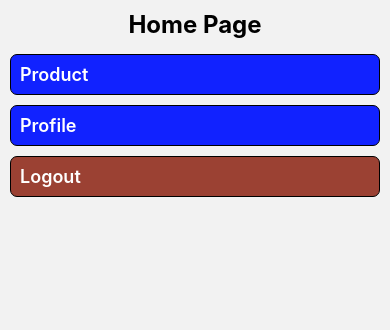
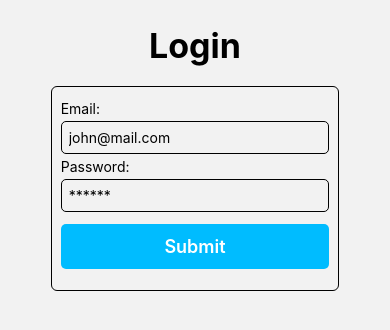
Before and after one commit to MatsRahmat/uas_mobile_react-native, a React Native app: screen /login in a window 390 px wide. Shown: the top 330 px of the page. Built offline with nearby package versions, Linux system fonts and the light colour scheme.

Commit message:
feat: membuat halaman user list dan product list

```diff
--- a/App.tsx
+++ b/App.tsx
@@ -4,53 +4,121 @@ import { StyleSheet, Text, View } from 'react-native';
 import { NavigationContainer } from '@react-navigation/native';
 import LoginScreen from './pages/Login';
 import HomeScreen from './pages/Home';
-import React, { createContext, useState } from 'react';
+import React, { createContext, useReducer, useState } from 'react';
+import { AuthContext } from './context/AuthContext';
 
 const Stack = createNativeStackNavigator();
 
 interface UserInterface {
   email: string,
-  username: string
+  username: string,
+  age: number,
+  id: number
 }
 
-export type AuthContextType = {
-  user?: {
-    email?: string,
-    username?: string
-  }
-  token?: string,
-  isLogin?: boolean,
-  login: (token: string, user: UserInterface) => void,
-  logout: () => void
+export type ProductType = {
+  id: number,
+  name: string,
+  price: number,
+  desc?: string
+  image?: string,
 }
 
+export type InitState = {
+  loading: boolean,
+  isLogin: boolean,
+  token?: string | null,
+  user?: UserInterface | null,
+  users: UserInterface[],
+  product: ProductType[]
+}
 
-export const AuthContext = createContext<AuthContextType>({
-  isLogin: false,
-  login: () => { },
-  logout: () => { }
-});
+export type stateSetterType = {
+  login: (email: string, password: string) => void,
+  logout: () => void,
+  setProduct: (product: ProductType[]) => void,
+  setUser: (users: UserInterface[]) => void,
+}
 
 export default function App() {
 
-  const [isLogin, setIsLogin] = useState(true);
-  const [user, setUser] = useState<UserInterface>({ email: "", username: "" });
-  const [token, setToken] = useState<string | undefined>('');
+  const initState: InitState = {
+    loading: false,
+    isLogin: true, // bypass for development
+    token: "dadadasdas asdasdasdas asda sd",
+    user: null,
+    users: [],
+    product: []
+  }
+
+  const ACTION_TYPE = {
+    SET_LOADING: "state/loading",
+    LOGIN: "auth/login",
+    LOGOUT: "auth/logout",
+    RESTORE_TOKEN: "auth/restore-token",
+    SET_USERS: "users/set_users",
+    SET_PRODUCTS: "product/set_product"
+  }
+
+  const [state, dispatch] = useReducer((prevVal, action) => {
+    switch (action.type) {
+      case ACTION_TYPE.SET_LOADING:
+        return {
+          ...prevVal,
+          loading: action.payload
+        }
+      case ACTION_TYPE.LOGIN:
+        return {
+          ...prevVal,
+          loading: false,
+          isLogin: true,
+          token: action.payload.token,
+          user: action.payload.user,
+        }
+      case ACTION_TYPE.LOGOUT:
+        return {
+          ...prevVal,
+          loading: false,
+          isLogin: false,
+          token: null,
+          user: null
+        }
+      case ACTION_TYPE.RESTORE_TOKEN:
+        return {
+          ...prevVal,
+          token: action.payload
+        }
+      default:
+        return prevVal;
+    }
+  }, initState);
+
+  const stateSetter = React.useMemo(() => ({
+    login: (email: string, password: string) => {
+      RequestLoading();
+      // Ketika login ngapain
+      const user: UserInterface = { username: "jajang", email: email, age: 25, id: 2 }
+      dispatch({ type: ACTION_TYPE.LOGIN, payload: { token: "base64|asdausydausgdaygduyadvyastasgdabcahidnaoscuda", user, } })
+    },
+    logout: () => {
+      //* Clear semua data pada reducer
+      RequestLoading();
+      dispatch({ type: ACTION_TYPE.LOGOUT })
+    },
+    setProduct: (product: ProductType[]) => {
+      //TODO: Set product ketika sudah login atau mengakses halaman home
+    },
+    setUser: (users: UserInterface[]) => {
+      //TODO: set users ketika sudah login atau mengakses halaman home
+    },
+  }), [])
 
 
-  const handleLogin = async (token: string, user: UserInterface) => {
-    //* Logic Login
-    setUser(user);
-    setToken(token);
-    setIsLogin(true);
-  };
-  const handleLogout = async () => {
-    //* Logic Login
-    setIsLogin(false);
-  };
-
+  const RequestLoading = (value = true) => {
+    dispatch({ type: ACTION_TYPE.SET_LOADING, payload: value });
+  }
   return (
-    <AuthContext.Provider value={{ login: handleLogin, logout: handleLogout, isLogin, user, token }}>
+    <AuthContext.Provider value={{ state, setter: stateSetter }}>
       <NavigationContainer>
         <Stack.Navigator initialRouteName='home'>
           <Stack.Screen name='login' component={LoginScreen} options={{ headerShown: false }} />
@@ -60,12 +128,3 @@ export default function App() {
     </AuthContext.Provider>
   );
 }
-
-const styles = StyleSheet.create({
-  container: {
-    flex: 1,
-    backgroundColor: '#fff',
-    alignItems: 'center',
-    justifyContent: 'center',
-  },
-});
--- /dev/null
+++ b/components/ui/Icons.tsx
@@ -0,0 +1,6 @@
+import * as React from "react";
+import MaterialIcons from "@react-native-vector-icons/material-icons";
+
+export default function IconUI({name: }){
+  return <MaterialIcons name="" />
+}
--- /dev/null
+++ b/components/ui/LoadingComponent.tsx
@@ -0,0 +1,15 @@
+import { ActivityIndicator, View } from "react-native";
+import * as React from 'react';
+import { globalStyle } from "../../utils/styles";
+
+
+interface LoadingProps {
+  size?: number
+}
+export default function LoadingComponent({ size = 45 }: LoadingProps) {
+  return (
+    <View style={[globalStyle.container, globalStyle.center]}>
+      <ActivityIndicator size={size} />
+    </View>
+  )
+}
--- a/pages/Home.tsx
+++ b/pages/Home.tsx
@@ -1,54 +1,50 @@
 import { StyleSheet, Text, TouchableOpacity, View } from "react-native";
+import * as React from 'react';
 import SafeArea from "../components/SafeArea";
 import { useContext, useEffect } from "react";
 import { useNavigation } from "@react-navigation/native";
-import { AuthContext } from "../App";
+import { AuthContext } from "../context/AuthContext";
+import { createBottomTabNavigator } from "@react-navigation/bottom-tabs";
+import UserList from "./UserList";
+import ProductList from "./ProductList";
+import MaterialIcons from "@react-native-vector-icons/material-icons";
 
 export default function HomeScreen() {
 
-    const { isLogin, logout } = useContext(AuthContext);
     const navigation = useNavigation();
+    const { state, setter } = useContext(AuthContext);
 
 
     const handleNavigate = (path: string) => {
-        navigation.navigate(path);
+        navigation.navigate(path as never);
     }
 
 
     useEffect(() => {
-        if (!isLogin) {
-            navigation.navigate('login');
+        console.log(state.isLogin)
+        if (!state.isLogin) {
+            handleNavigate('login');
         }
-    }, [isLogin]);
+    }, [state.isLogin]);
+
+    useEffect(() => {
+        //TODO: On mounted set users and product
+        // setter.setUser();
+    },[])
+
+    const Tabs = createBottomTabNavigator();
 
     return (
         <>
-            <SafeArea>
-                <>
-                    <View style={{ padding: 10 }}>
-                        <Text style={styles.textTitle}>
-                            Home Page
-                        </Text>
-                    </View>
-                    <View style={styles.continer}>
-                        <TouchableOpacity onPress={() => handleNavigate('product')} style={{ ...styles.button, ...styles.bgBlue }}>
-                            <Text style={styles.textBtn}>
-                                Product
-                            </Text>
-                        </TouchableOpacity>
-                        <TouchableOpacity onPress={() => handleNavigate('profile')} style={{ ...styles.button, ...styles.bgBlue }}>
-                            <Text style={styles.textBtn}>
-                                Profile
-                            </Text>
-                        </TouchableOpacity>
-                        <TouchableOpacity onPress={logout} style={{ ...styles.button, ...styles.bgOrange }}>
-                            <Text style={styles.textBtn}>
-                                Logout
-                            </Text>
-                        </TouchableOpacity>
-                    </View>
-                </>
-            </SafeArea>
+            <Tabs.Navigator screenOptions={{ headerShown: false }}>
+                <Tabs.Screen name="users" component={UserList} options={{
+                    headerShown:true,
+                    tabBarIcon: ({ focused, color, size }) => {
+                        return <MaterialIcons name="format-list-bulleted" color={color} size={size} />
+                    }
+                }} />
+                <Tabs.Screen name="products" component={ProductList} />
+            </Tabs.Navigator>
         </>
     )
 }
--- a/pages/Login.tsx
+++ b/pages/Login.tsx
@@ -1,15 +1,21 @@
 import { StyleSheet, Text, TouchableOpacity, View, TextInput, GestureResponderEvent, ActivityIndicator } from "react-native";
+import * as React from 'react';
 import SafeArea from "../components/SafeArea";
 import { useContext, useEffect, useState } from "react";
 import { useNavigation } from "@react-navigation/native";
-import { AuthContext } from "../App";
+import { AuthContext } from "../context/AuthContext";
+import LoadingComponent from "../components/ui/LoadingComponent";
+import { globalStyle } from "../utils/styles";
+import { useSafeAreaInsets } from "react-native-safe-area-context";
+import { Button } from "@react-navigation/elements";
 
 const TIME_DELAY = 3000;
 
 export default function LoginScreen() {
 
-    const { login, isLogin } = useContext(AuthContext);
+    const { setter, state } = useContext(AuthContext);
     const navigation = useNavigation();
+    const inset = useSafeAreaInsets();
 
     const [email, setEmail] = useState('');
     const [pass, setPass] = useState('');
@@ -20,52 +26,48 @@ export default function LoginScreen() {
         if (!email || !pass) {
             valid = false;
         }
-
         return valid;
     }
 
     // Simulasi fetch data dari API
-    const handleSubmit = (event: GestureResponderEvent) => {
+    const handleSubmit = () => {
         setLoading(true);
-        if (validateInput()) {
-            setTimeout(() => {
-                login('tokenBase64', { email: "user@mail.com", username: "Jajang" });
-                navigation.navigate('home', { token: "ini_token_user" });
+        setTimeout(() => {
+            if (validateInput()) {
+                setter.login(email, pass);
+                navigation.navigate('home' as never);
                 setLoading(false);
-            }, TIME_DELAY)
-        } else {
-            setLoading(false);
-        }
+            } else {
+                setLoading(false);
+            }
+        }, TIME_DELAY)
     }
 
     if (loading) {
         return (
-            <View style={{ flex: 1, justifyContent: "center" }}>
-                <ActivityIndicator size={45} animating />
-            </View>
+            <LoadingComponent />
         )
     }
 
-    useEffect(() => {
-        if (isLogin) {
-            navigation.navigate('home');
-        }
-    }, [isLogin])
-
     return (
         <SafeArea>
-            <View style={styles.container}>
-                <View style={styles.containerInput}>
-                    <Text style={styles.title}>
-                        Login
-                    </Text>
-                    <TextInput style={styles.input} value={email} onChangeText={setEmail} placeholder="john@mail.com" />
-                    <TextInput style={styles.input} value={pass} onChangeText={setPass} placeholder="**********" />
-                    <TouchableOpacity onPress={handleSubmit} style={styles.button} disabled={loading}>
-                        <Text style={{ color: "#fff", fontWeight: 600, padding: 8, textAlign: "center" }}>
+            <View style={[globalStyle.container, { paddingInline: "13%", justifyContent: "flex-start", paddingTop: 25 }]}>
+                <View>
+                    <Text style={[globalStyle.header, globalStyle.textCenter, {
+                        fontSize: 34
+                    }]}>Login</Text>
+                </View>
+                <View style={[globalStyle.border, { padding: 9, marginTop: 20 }]}>
+                    <Text style={{ marginBlock: 4 }}>Email:</Text>
+                    <TextInput value={email} placeholder="john@mail.com" onChangeText={setEmail} style={[globalStyle.input]} />
+                    <Text style={{ marginBlock: 4 }}>Password:</Text>
+                    <TextInput value={pass} placeholder="******" onChangeText={setPass} style={[globalStyle.input]} />
+                    <TouchableOpacity onPress={handleSubmit} style={[globalStyle.button, globalStyle.bgSky, { marginBlock: 12, borderRadius: 5, }]}>
+                        <Text style={{ color: "#fff", fontSize: 18, fontWeight: 600 }}>
                             Submit
                         </Text>
                     </TouchableOpacity>
+
                 </View>
             </View>
         </SafeArea>
--- /dev/null
+++ b/pages/ProductList.tsx
@@ -0,0 +1,49 @@
+import { FlatList, Image, ScrollView, Text, TouchableOpacity, View } from "react-native";
+import * as React from 'react';
+import { globalStyle } from "../utils/styles";
+import { ProductType } from "../App";
+
+const PRODUCTS: ProductType[] = [
+  {
+    id: 1,
+    name: "Jagung",
+    price: 15_000,
+    desc: "ini jagung",
+    // image: "https://example.com"
+  },
+  {
+    id: 2,
+    name: "Jagung bakar",
+    price: 15_000,
+    desc: "ini jagung",
+    image: "https://example.com"
+  },
+]
+
+export default function ProductListScreen() {
+  return (
+    <>
+      <View style={[globalStyle.container]}>
+        <Text>
+          Product
+        </Text>
+        <ScrollView style={[{ backgroundColor: "orange" }]}>
+          <FlatList numColumns={2} data={PRODUCTS} keyExtractor={(item) => String(item.id)} renderItem={({ item }) => {
+            return (
+              <TouchableOpacity style={[globalStyle.bgOrange, {
+                width: "50%"
+              }]}>
+                <View style={{ backgroundColor: "blue" }}>
+                  <Image src={item.image} />
+                </View>
+                <View>
+                  <Text>{item.name}</Text>
+                </View>
+              </TouchableOpacity>
+            )
+          }} />
+        </ScrollView>
+      </View>
+    </>
+  )
+}
--- /dev/null
+++ b/pages/UserList.tsx
@@ -0,0 +1,40 @@
+import { FlatList, ScrollView, Text, TouchableOpacity, View } from "react-native";
+import * as React from 'react';
+import { globalStyle } from "../utils/styles";
+
+
+const USERS = [
+  {
+    id: 1,
+    username: "jajang",
+    email: "jaja@mail.com",
+    age: 12
+  },
+  {
+    id: 2,
+    username: "jajang",
+    email: "jaja@mail.com",
+    age: 24
+  },
+]
+
+export default function UserListScreen() {
+  return (
+    <>
+      <View style={[globalStyle.container,]}>
+        <Text style={[globalStyle.textCenter, globalStyle.header]}>
+          Users
+        </Text>
+        <ScrollView style={[{ padding: 12 }]}>
+          <FlatList data={USERS} keyExtractor={(item) => String(item.id)} renderItem={({ item }) => {
+            return (
+              <TouchableOpacity style={[globalStyle.button, globalStyle.bgSky, { marginBlock: 4, borderRadius: 5 }]}>
+                <Text style={[{ textAlign: "center", fontSize: 20, fontWeight: 600, color: "#fff", textTransform: "capitalize" }]}>{item.username}</Text>
+              </TouchableOpacity>
+            )
+          }} />
+        </ScrollView>
+      </View>
+    </>
+  )
+}
--- a/tsconfig.json
+++ b/tsconfig.json
@@ -1,6 +1,8 @@
 {
   "extends": "expo/tsconfig.base",
   "compilerOptions": {
+    "jsx": "react",
+    // "tsx": "react",
     "strict": true
   }
 }
--- /dev/null
+++ b/utils/styles.tsx
@@ -0,0 +1,58 @@
+import { StyleSheet } from "react-native";
+
+export const globalStyle = StyleSheet.create({
+  root: {
+    fontFamily: "sans",
+  },
+  container: {
+    flex: 1,
+  },
+  center: {
+    justifyContent: 'center',
+    alignItems: 'center',
+  },
+  header: {
+    fontSize: 18,
+    fontWeight: 700,
+  },
+  textCenter: {
+    textAlign: "center",
+  },
+  body: {
+    fontSize: 14,
+    fontWeight: 500,
+  },
+  semiBold: {
+    fontWeight: 600
+  },
+  input: {
+    padding: 7,
+    fontSize: 14,
+    borderWidth: 1,
+    borderRadius: 5,
+    borderColor: "#000"
+  },
+  border: {
+    borderColor: "#000",
+    borderWidth: 1,
+    borderRadius: 6
+  },
+
+  button: {
+    alignItems: "center",
+    width: "100%",
+    padding: 12,
+  },
+
+  // COLORS
+
+  bgBlue: {
+    backgroundColor: "#544EB0"
+  },
+  bgOrange: {
+    backgroundColor: "#ff8904"
+  },
+  bgSky: {
+    backgroundColor: "#00bcff"
+  }
+});
```
Also changed, not shown: context/AuthContext.tsx (+9 -0 lines), package.json (+6 -1 lines), utils/function.tsx (added), 1 other file (tests, documents, lock files or other folders).
